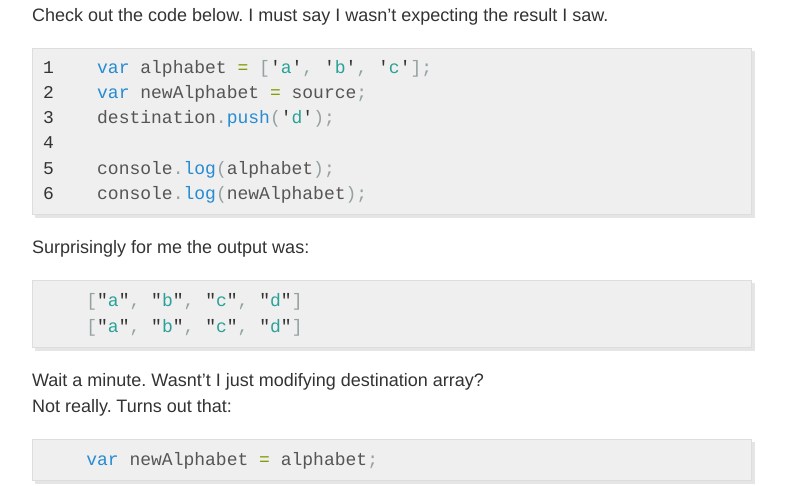
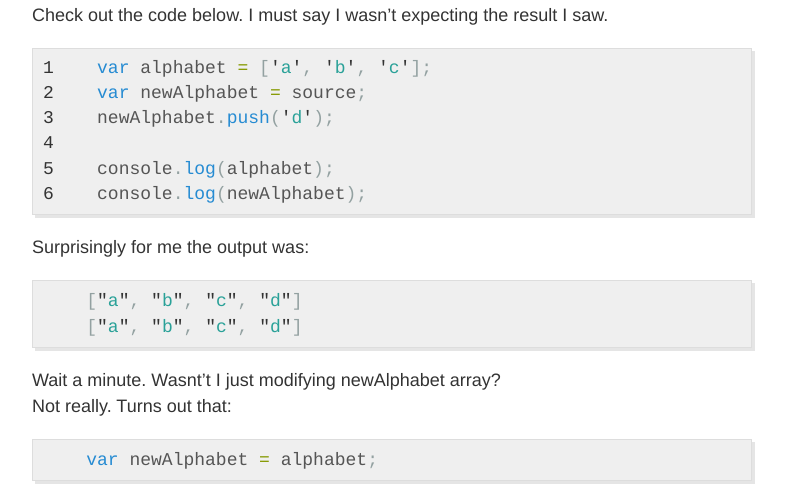
Before and after one commit to Goliath/goliath.github.io, a Jekyll site: the page built from _posts/2016-4-11-To-clone-or-not-to-clone.md, in a window 1280 px wide. Shown: the part 396-882 px from the top of the page, without its empty margins (248-1034 px from the left). Built offline with Jekyll 4.4.1, drawn with Linux system fonts in a browser that asks for light colours.

Commit message:
Fixing variable names after refactoring Ignoring idea directory

```diff
--- a/_posts/2016-4-11-To-clone-or-not-to-clone.md
+++ b/_posts/2016-4-11-To-clone-or-not-to-clone.md
@@ -11,7 +11,7 @@ Check out the code below. I must say I wasn't expecting the result I saw.
 {% highlight javascript linenos %}
     var alphabet = ['a', 'b', 'c'];
     var newAlphabet = source;
-    destination.push('d');
+    newAlphabet.push('d');
 
     console.log(alphabet);
     console.log(newAlphabet);
@@ -22,7 +22,7 @@ Surprisingly for me the output was:
     ["a", "b", "c", "d"]
 {% endhighlight %}
 
-Wait a minute. Wasnt't I just modifying destination array?
+Wait a minute. Wasnt't I just modifying newAlphabet array?
 Not really. Turns out that:
 {% highlight javascript %}
     var newAlphabet = alphabet;
```
Also changed, not shown: about.md (line endings or trailing spaces), 1 other file.
